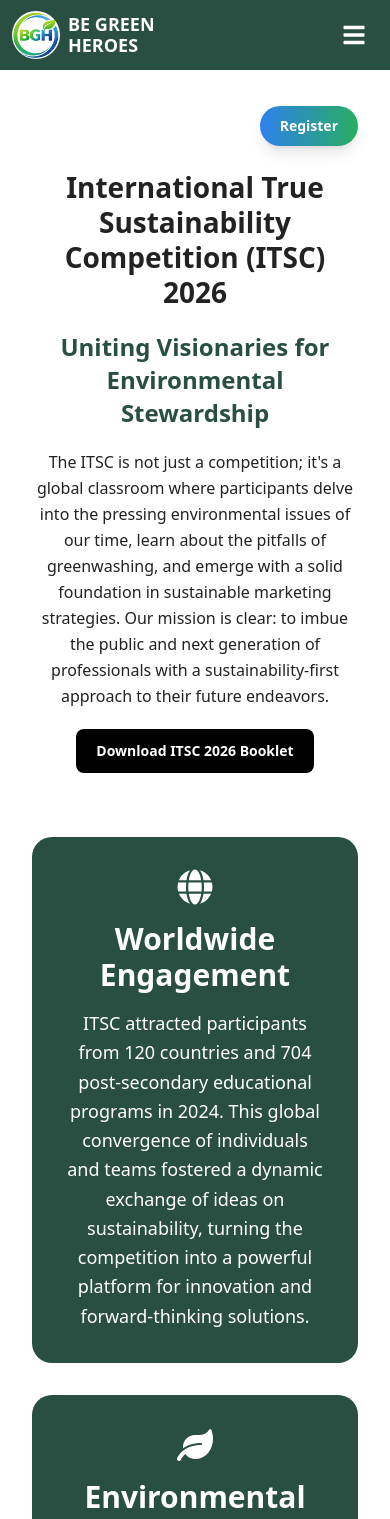
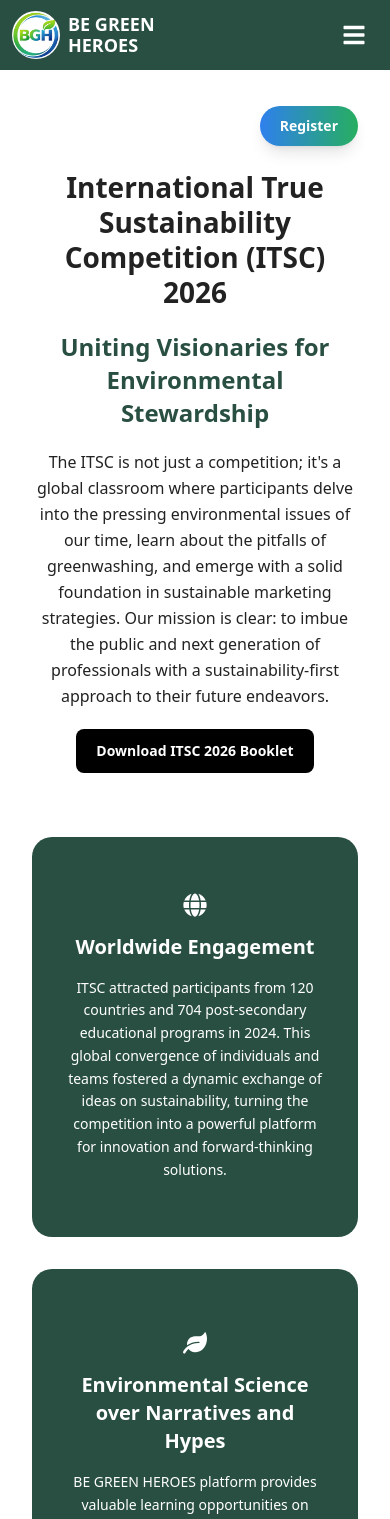
Before and after one commit to AbrarAhmed111/begreenheros, a React (Vite) app: page /itsc in a window 390 px wide. Shown: the top 1519 px of the page. Built offline with nearby package versions, Linux system fonts and the light colour scheme.

Commit message:
Update Itsc.tsx

```diff
--- a/src/pages/Itsc.tsx
+++ b/src/pages/Itsc.tsx
@@ -237,11 +237,11 @@
 
                 <div className="mt-16 grid gap-8 sm:mt-20 lg:grid-cols-2">
                     <article className="flex min-h-[400px] flex-col items-center justify-center rounded-mission bg-dull-green p-8 text-white sm:min-h-[440px] sm:p-10">
-                        <FaGlobe className="mb-4 text-4xl" />
-                        <h3 className="text-3xl font-semibold">
+                        <FaGlobe className="mb-4 text-2xl sm:text-3xl md:text-4xl" />
+                        <h3 className="text-xl font-semibold sm:text-2xl md:text-3xl">
                             Worldwide Engagement
                         </h3>
-                        <p className="mt-4 text-lg leading-relaxed">
+                        <p className="mt-4 text-sm leading-relaxed sm:text-base md:text-lg">
                             ITSC attracted participants from 120 countries and
                             704 post-secondary educational programs in 2024.
                             This global convergence of individuals and teams
@@ -252,11 +252,11 @@
                         </p>
                     </article>
                     <article className="flex min-h-[400px] flex-col items-center justify-center rounded-mission bg-dull-green p-8 text-white sm:min-h-[440px] sm:p-10">
-                        <FaLeaf className="mb-4 text-4xl" />
-                        <h3 className="text-3xl font-semibold">
+                        <FaLeaf className="mb-4 text-2xl sm:text-3xl md:text-4xl" />
+                        <h3 className="text-xl font-semibold sm:text-2xl md:text-3xl">
                             Environmental Science over Narratives and Hypes
                         </h3>
-                        <p className="mt-4 text-lg leading-relaxed">
+                        <p className="mt-4 text-sm leading-relaxed sm:text-base md:text-lg">
                             BE GREEN HEROES platform provides valuable learning
                             opportunities on environmental science, expanding
                             knowledge beyond surface level perception and
```
